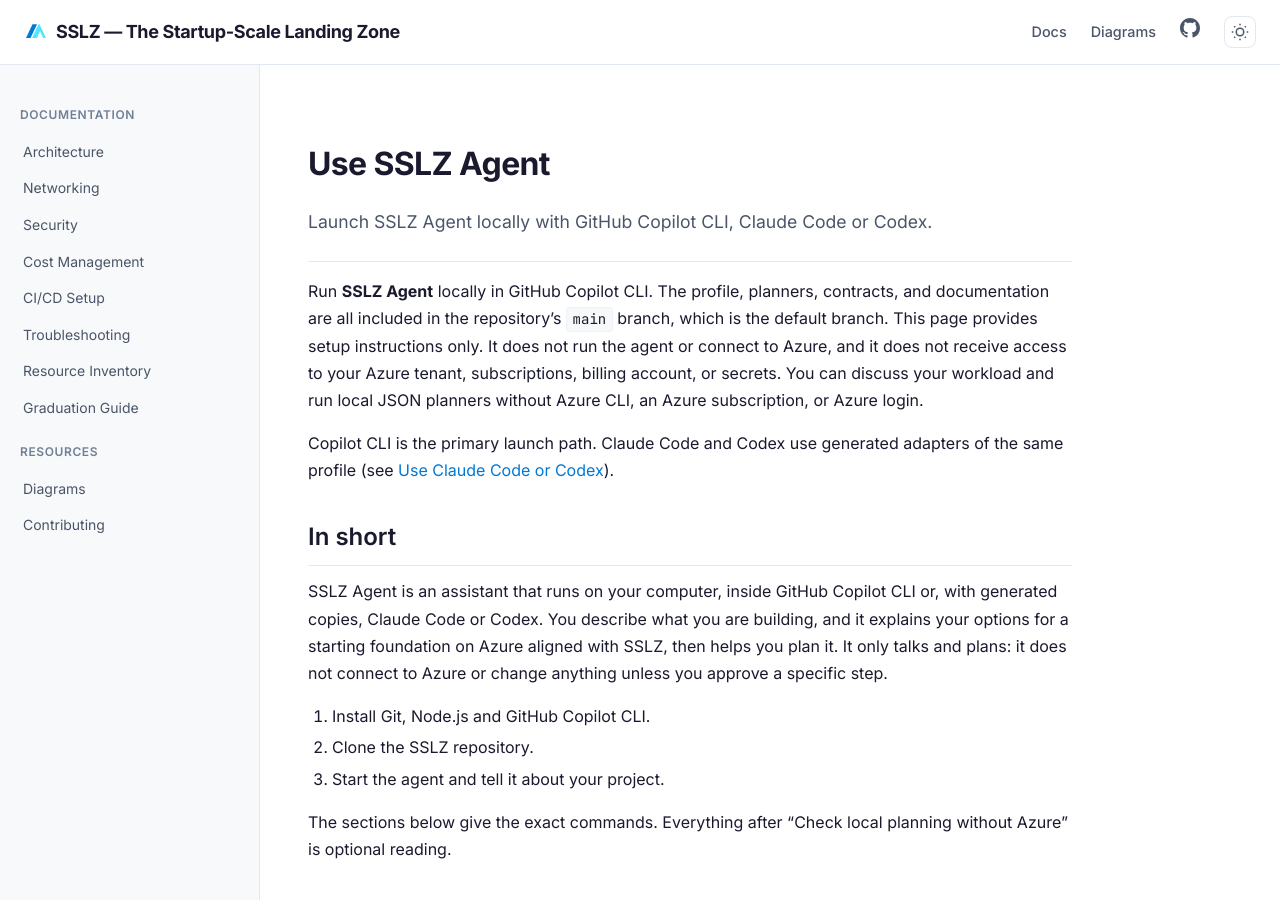
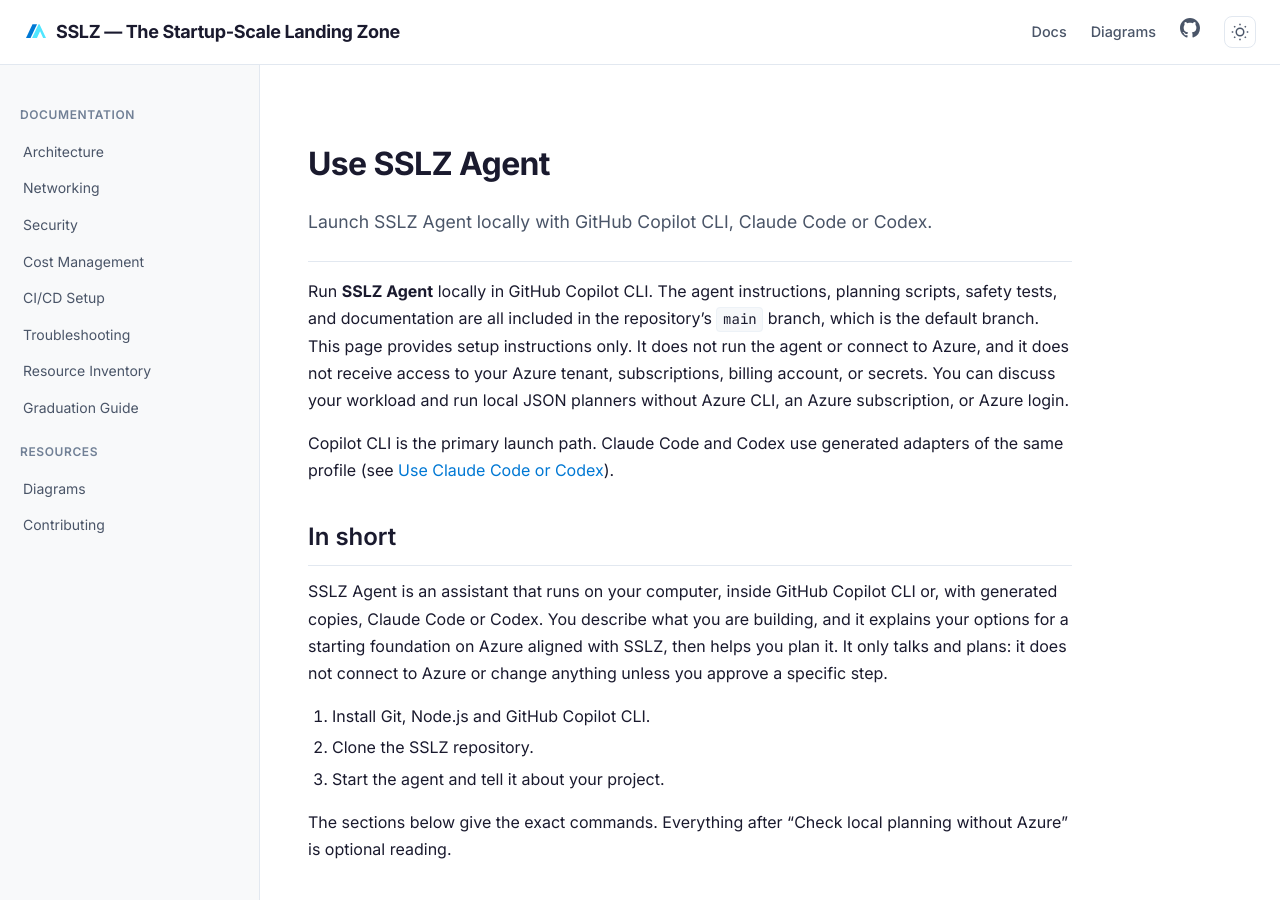
Before and after one commit to ricmmartins/sslz, a Jekyll site: the page built from use-sslz-agent.md, in a window 1280 px wide and 900 px high. Built offline with Jekyll 4.4.1, drawn with Linux system fonts in a browser that asks for light colours.

Commit message:
Docs: describe repository contents in plain words

```diff
--- a/use-sslz-agent.md
+++ b/use-sslz-agent.md
@@ -5,7 +5,7 @@
 permalink: /use-sslz-agent/
 ---
 
-Run **SSLZ Agent** locally in GitHub Copilot CLI. The profile, planners, contracts, and documentation are all included
+Run **SSLZ Agent** locally in GitHub Copilot CLI. The agent instructions, planning scripts, safety tests, and documentation are all included
 in the repository's `main` branch, which is the default branch. This page provides setup instructions only. It does not
 run the agent or connect to Azure, and it does not receive access to your Azure tenant, subscriptions, billing account,
 or secrets.
```
